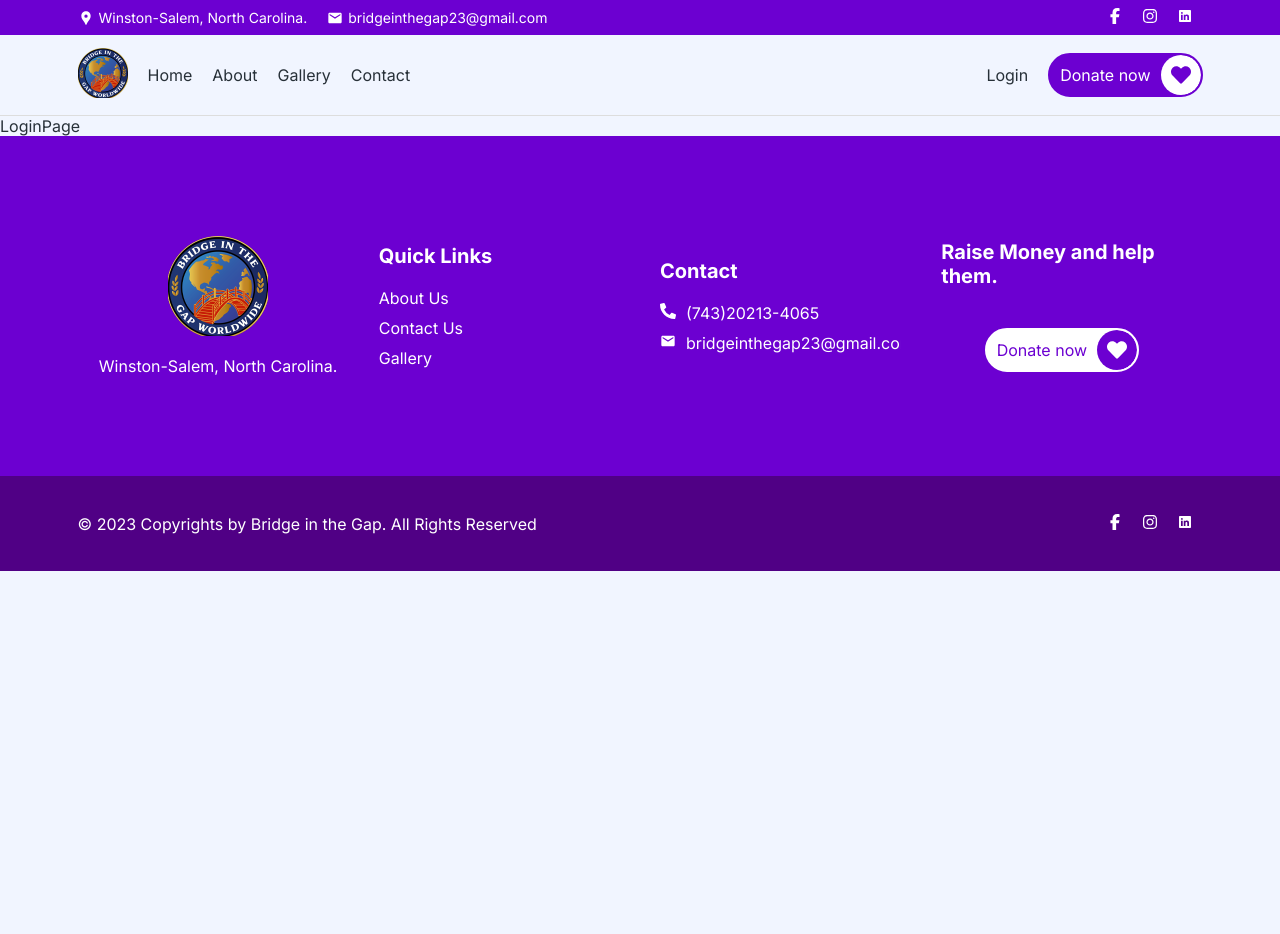
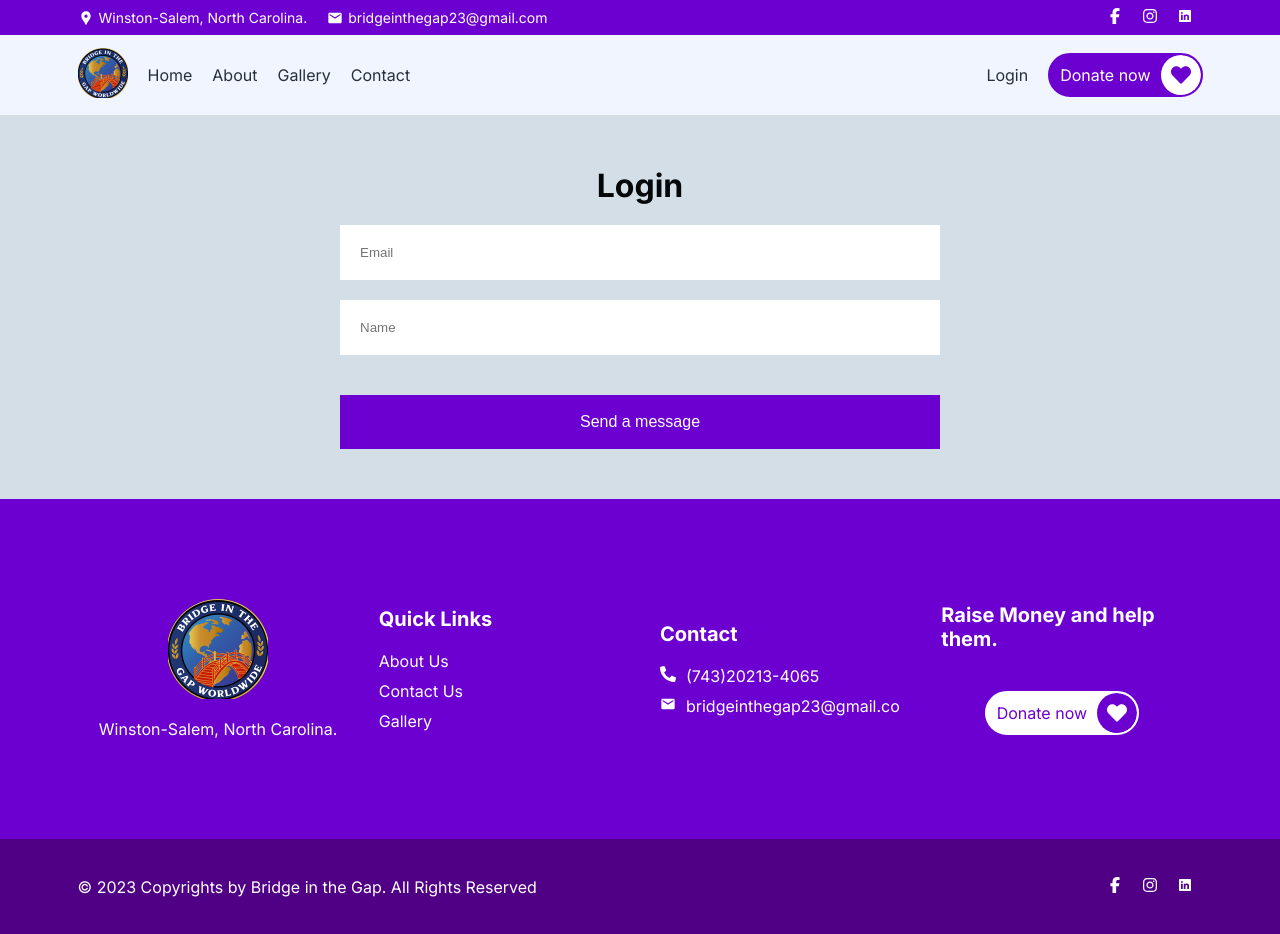
Before and after one commit to herdoycode/ghana, a Next.js app: page /login in a window 1280 px wide. Before the commit the page ends 800 px from the top, so only its background shows below. Built offline with nearby package versions, Linux system fonts and the light colour scheme.

Commit message:
Create Login page

```diff
--- /dev/null
+++ b/app/login/LoginForm.tsx
@@ -0,0 +1,45 @@
+"use client";
+
+import { joiResolver } from "@hookform/resolvers/joi";
+import Joi from "joi";
+import { useForm } from "react-hook-form";
+
+const schema = Joi.object({
+  email: Joi.string()
+    .email({ tlds: { allow: false } })
+    .required(),
+  password: Joi.string().min(8).required(),
+});
+
+interface FormData {
+  email: string;
+  password: string;
+}
+
+const LoginForm = () => {
+  const {
+    register,
+    handleSubmit,
+    formState: { errors },
+  } = useForm<FormData>({ resolver: joiResolver(schema) });
+  return (
+    <form onSubmit={handleSubmit((data) => console.log(data))}>
+      <div className="f-g">
+        <div>
+          <input {...register("email")} type="email" placeholder="Email" />
+          {errors.email && <p className="error"> {errors.email.message} </p>}
+        </div>
+        <div>
+          <input {...register("password")} type="text" placeholder="Name" />
+          {errors.password && (
+            <p className="error"> {errors.password.message} </p>
+          )}
+        </div>
+      </div>
+
+      <button>Send a message</button>
+    </form>
+  );
+};
+
+export default LoginForm;
--- /dev/null
+++ b/app/login/page.scss
@@ -0,0 +1,36 @@
+.login-wrapper {
+  background: var(--bg-secondary);
+  .login {
+    width: 100%;
+    display: flex;
+    align-items: center;
+    justify-content: center;
+    flex-direction: column;
+    padding: 5rem 0rem;
+    gap: 2rem;
+    form {
+      width: 60rem;
+      div {
+        width: 100%;
+        margin-bottom: 2rem;
+        input {
+          width: 100%;
+          padding: 2rem;
+          border: none;
+          outline: none;
+        }
+      }
+      button {
+        padding: 1.8rem;
+        font-size: 1.6rem;
+        width: 100%;
+        border-radius: 0rem;
+        background: var(--primary-color);
+        color: #fff;
+      }
+      @media screen and (max-width: 768px) {
+        width: 100%;
+      }
+    }
+  }
+}
--- a/app/login/page.tsx
+++ b/app/login/page.tsx
@@ -1,7 +1,17 @@
-import React from "react";
+import LoginForm from "./LoginForm";
+import "./page.scss";
 
 const LoginPage = () => {
-  return <div>LoginPage</div>;
+  return (
+    <div className="login-wrapper">
+      <div className="container">
+        <div className="login">
+          <h1>Login</h1>
+          <LoginForm />
+        </div>
+      </div>
+    </div>
+  );
 };
 
 export default LoginPage;
```
